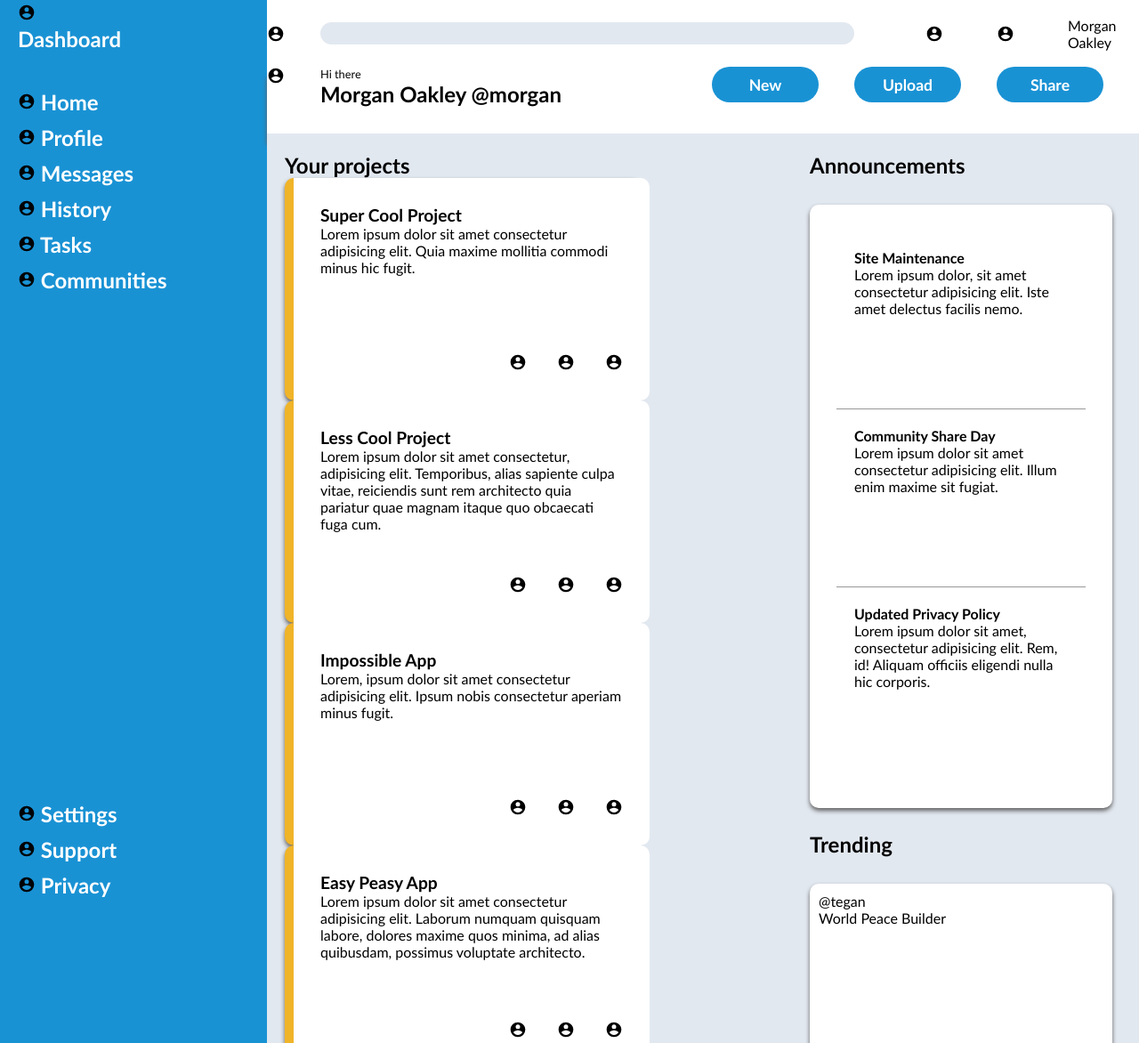
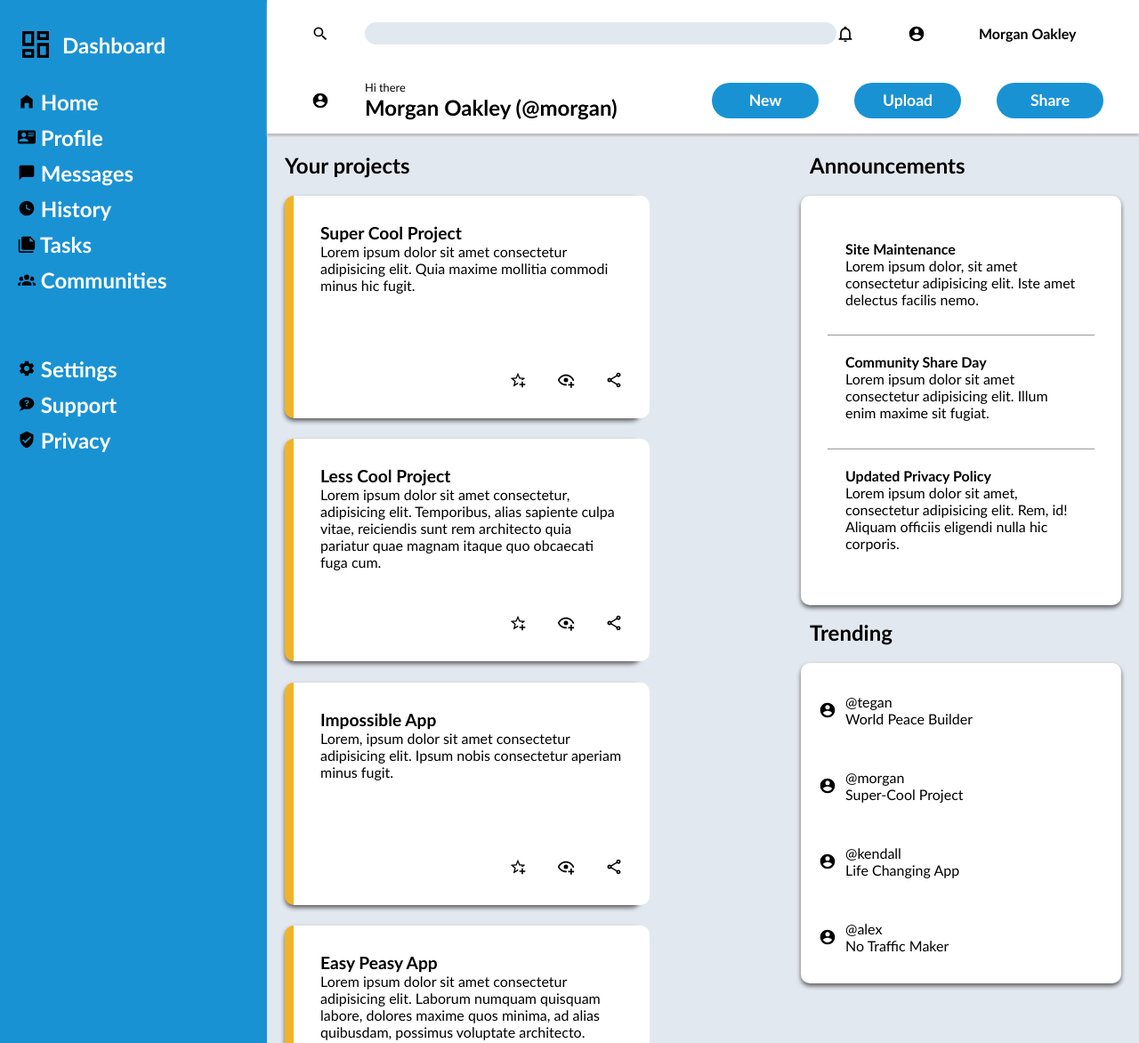
Before and after one commit to bergermd1/Odin-dashboard, a plain HTML site: page index.html in a window 1280 px wide. Shown: the top 1172 px of the page at 89% size. Drawn offline with Linux system fonts and the light colour scheme.

Commit message:
Finish styling/project.

```diff
--- a/index.html
+++ b/index.html
@@ -10,55 +10,55 @@
     <div class="container">
         <div class="side-bar">
             <div class="logo">
-                <img src="images/account-circle.svg" alt="">
+                <img src="images/dashboard.svg" alt="">
                 <p>Dashboard</p>
             </div>
             <div class="menu1">
                 <div class="menu-item">
-                    <img src="images/account-circle.svg" alt="">
+                    <img src="images/home.svg" alt="">
                     <span>Home</span>
                 </div>
                 <div class="menu-item">
-                    <img src="images/account-circle.svg" alt="">
+                    <img src="images/profile.svg" alt="">
                     <span>Profile</span>
                 </div>
                 <div class="menu-item">
-                    <img src="images/account-circle.svg" alt="">
+                    <img src="images/messages.svg" alt="">
                     <span>Messages</span>
                 </div>
                 <div class="menu-item">
-                    <img src="images/account-circle.svg" alt="">
+                    <img src="images/history.svg" alt="">
                     <span>History</span>
                 </div>
                 <div class="menu-item">
-                    <img src="images/account-circle.svg" alt="">
+                    <img src="images/tasks.svg" alt="">
                     <span>Tasks</span>
                 </div>
                 <div class="menu-item">
-                    <img src="images/account-circle.svg" alt="">
+                    <img src="images/community.svg" alt="">
                     <span>Communities</span>
                 </div>
             </div>
             <div class="menu2">
                 <div class="menu-item">
-                    <img src="images/account-circle.svg" alt="">
+                    <img src="images/settings.svg" alt="">
                     <span>Settings</span>
                 </div>
                 <div class="menu-item">
-                    <img src="images/account-circle.svg" alt="">
+                    <img src="images/support.svg" alt="">
                     <span>Support</span>
                 </div>
                 <div class="menu-item">
-                    <img src="images/account-circle.svg" alt="">
+                    <img src="images/privacy.svg" alt="">
                     <span>Privacy</span>
                 </div>
             </div>
         </div>
         <div class="header">
             <div class="header-top">
-                <img src="images/account-circle.svg" alt="">
+                <img src="images/search.svg" alt="">
                 <input type="text">
-                <img src="images/account-circle.svg" alt="">
+                <img src="images/bell.svg" alt="">
                 <img src="images/account-circle.svg" alt="">
                 <p>Morgan Oakley</p>
             </div>
@@ -66,7 +66,7 @@
                 <img src="images/account-circle.svg" alt="">
                 <div class="greeting">
                     <p>Hi there</p>
-                    <p>Morgan Oakley @morgan</p>
+                    <p>Morgan Oakley (@morgan)</p>
                 </div>
                 <button type="button">New</button>
                 <button type="button">Upload</button>
@@ -84,9 +84,9 @@
                             Lorem ipsum dolor sit amet consectetur adipisicing elit. Quia maxime mollitia commodi minus hic fugit.
                         </div>
                         <div class="card-images">
-                            <img src="images/account-circle.svg" alt="">
-                            <img src="images/account-circle.svg" alt="">
-                            <img src="images/account-circle.svg" alt="">
+                            <img src="images/star.svg" alt="">
+                            <img src="images/eye.svg" alt="">
+                            <img src="images/share.svg" alt="">
                         </div>
                     </div>
                 </div>
@@ -98,9 +98,9 @@
                             Lorem ipsum dolor sit amet consectetur, adipisicing elit. Temporibus, alias sapiente culpa vitae, reiciendis sunt rem architecto quia pariatur quae magnam itaque quo obcaecati fuga cum.
                         </div>
                         <div class="card-images">
-                            <img src="images/account-circle.svg" alt="">
-                            <img src="images/account-circle.svg" alt="">
-                            <img src="images/account-circle.svg" alt="">
+                            <img src="images/star.svg" alt="">
+                            <img src="images/eye.svg" alt="">
+                            <img src="images/share.svg" alt="">
                         </div>
                     </div>
                 </div>
@@ -112,9 +112,9 @@
                             Lorem, ipsum dolor sit amet consectetur adipisicing elit. Ipsum nobis consectetur aperiam minus fugit.
                         </div>
                         <div class="card-images">
-                            <img src="images/account-circle.svg" alt="">
-                            <img src="images/account-circle.svg" alt="">
-                            <img src="images/account-circle.svg" alt="">
+                            <img src="images/star.svg" alt="">
+                            <img src="images/eye.svg" alt="">
+                            <img src="images/share.svg" alt="">
                         </div>
                     </div>
                 </div>
@@ -126,9 +126,9 @@
                             Lorem ipsum dolor sit amet consectetur adipisicing elit. Laborum numquam quisquam labore, dolores maxime quos minima, ad alias quibusdam, possimus voluptate architecto.
                         </div>
                         <div class="card-images">
-                            <img src="images/account-circle.svg" alt="">
-                            <img src="images/account-circle.svg" alt="">
-                            <img src="images/account-circle.svg" alt="">
+                            <img src="images/star.svg" alt="">
+                            <img src="images/eye.svg" alt="">
+                            <img src="images/share.svg" alt="">
                         </div>
                     </div>
                 </div>
@@ -140,9 +140,9 @@
                             Lorem, ipsum dolor sit amet consectetur adipisicing elit. Voluptatum quaerat enim a. Aut perferendis voluptates debitis optio laborum!
                         </div>
                         <div class="card-images">
-                            <img src="images/account-circle.svg" alt="">
-                            <img src="images/account-circle.svg" alt="">
-                            <img src="images/account-circle.svg" alt="">
+                            <img src="images/star.svg" alt="">
+                            <img src="images/eye.svg" alt="">
+                            <img src="images/share.svg" alt="">
                         </div>
                     </div>
                 </div>
@@ -154,9 +154,9 @@
                             Lorem ipsum dolor sit amet consectetur adipisicing elit. Sed, harum distinctio assumenda, natus maiores magnam alias aliquid sequi cum id, corporis iure fuga!
                         </div>
                         <div class="card-images">
-                            <img src="images/account-circle.svg" alt="">
-                            <img src="images/account-circle.svg" alt="">
-                            <img src="images/account-circle.svg" alt="">
+                            <img src="images/star.svg" alt="">
+                            <img src="images/eye.svg" alt="">
+                            <img src="images/share.svg" alt="">
                         </div>
                     </div>
                 </div>
@@ -180,18 +180,29 @@
                 <p class="trending-panel-name">Trending</p>
                 <div class="trending-panel">
                     <div class="topic">
+                        <img src="images/account-circle.svg" alt="">
+                        <div class="topic-info">
                             <p>@tegan</p>
                             <p>World Peace Builder</p>
                         </div>
+                    </div>
                     <div class="topic">
+                        <img src="images/account-circle.svg" alt="">
+                        <div class="topic-info">
                             <p>@morgan</p>
                             <p>Super-Cool Project</p>
                         </div>
+                    </div>
                     <div class="topic">
+                        <img src="images/account-circle.svg" alt="">
+                        <div class="topic-info">
                             <p>@kendall</p>
                             <p>Life Changing App</p>
                         </div>
+                    </div>
                     <div class="topic">
+                        <img src="images/account-circle.svg" alt="">
+                        <div class="topic-info">
                             <p>@alex</p>
                             <p>No Traffic Maker</p>
                         </div>
@@ -199,5 +210,6 @@
                 </div>
             </div>
         </div>
+    </div>
 </body>
 </html>
--- a/style.css
+++ b/style.css
@@ -30,13 +30,25 @@ body {
 .side-bar {
     grid-area: 1 / 1 / 3 / 2;
     display: grid;
-    grid-template-rows: 100px 1fr 1fr;
+    grid-template-rows: 100px 300px 150px;
     background-color: rgb(25,146,212);
     color: white;
     font-size: 1.5em;
     font-weight: bold;
     padding-left: 20px;
     /* justify-items: center; */
+}
+
+.logo {
+    display: grid;
+    grid-template-columns: 50px 1fr;
+    justify-items: start;
+    align-items: center;
+}
+
+.logo > img {
+    height: 40px;
+    width: 40px;
 }
 
 .menu1 {
@@ -57,12 +69,15 @@ body {
     grid-area: 1 / 2 / 2 / 3;
     display: grid;
     grid-template-rows: 1fr 1fr;
+    z-index: 3;
+    box-shadow: 0 3px 2px rgb(192, 192, 192);
 }
 
 .header-top {
     display: grid;
-    grid-template-columns: 60px 1fr 80px 80px 80px;
+    grid-template-columns: 60px 1fr 80px 80px 180px;
     align-items: center;
+    margin-left: 50px;
 }
 
 .header-top > input {
@@ -73,15 +88,21 @@ body {
     border-style: none;
 }
 
+.header-top > p {
+    font-weight: bold;
+}
+
 .header-bottom {
     display: grid;
     grid-template-columns: 60px 1fr 160px 160px 160px;
+    align-items: center;
     /* justify-items: center; */
     /* gap: 50px; */
     /* border-bottom: thin solid; */
     /* box-shadow: 0 3px 5px rgb(95, 95, 95); */
-    box-shadow: 0 13px 5px rgb(95, 95, 95);
-
+    /* border: solid; */
+    margin-left: 50px;
+    /* margin-bottom: 5px; */
 }
 
 .greeting>p:nth-child(1) {
@@ -127,6 +148,8 @@ button {
     font-size: 1.5em;
     font-weight: bold;
     align-self: end;
+    /* margin-top: 40px; */
+    /* padding-bottom: 20px; */
 }
 
 /* .project-panel {
@@ -140,7 +163,9 @@ button {
     grid-template-columns: repeat(auto-fill, minmax(400px, 1fr));
     /* grid-template-columns: repeat(3, 400px); */
     justify-items: start;
-    align-items: center;
+    align-items: start;
+    gap: 20px;
+    padding-top: 20px;
     /* min-height: 0; */
     /* overflow-y: scroll; */
 }
@@ -153,7 +178,7 @@ button {
 
 .announcements-panel, .trending-panel {
     padding: 10px;
-    margin: 30px;
+    margin: 20px;
 }
 
 .project-card {
@@ -213,7 +238,7 @@ button {
 .news-panel {
     grid-area: 2 / 2 / 3 / 3;
     display: grid;
-    grid-template-rows: 1fr 25px 1fr;
+    grid-template-rows: 500px 25px 400px;
 }
 
 .announcements-panel {
@@ -245,7 +270,10 @@ button {
 }
 
 .topic {
-    /* border: thin solid; */
+    padding: 10px;
+    display: grid;
+    grid-template-columns: 30px 1fr;
+    align-items: center;
 }
 
 img {
```
Also changed, not shown: images/bell.svg (added), images/community.svg (added), images/dashboard.svg (added), images/eye.svg (added), images/history.svg (added), images/home.svg (added), images/messages.svg (added), images/privacy.svg (added), images/profile.svg (added), images/search.svg (added), images/settings.svg (added), images/share.svg (added), images/star.svg (added), images/support.svg (added), 1 more files. Lines whose indentation alone changed are shown as unchanged.
